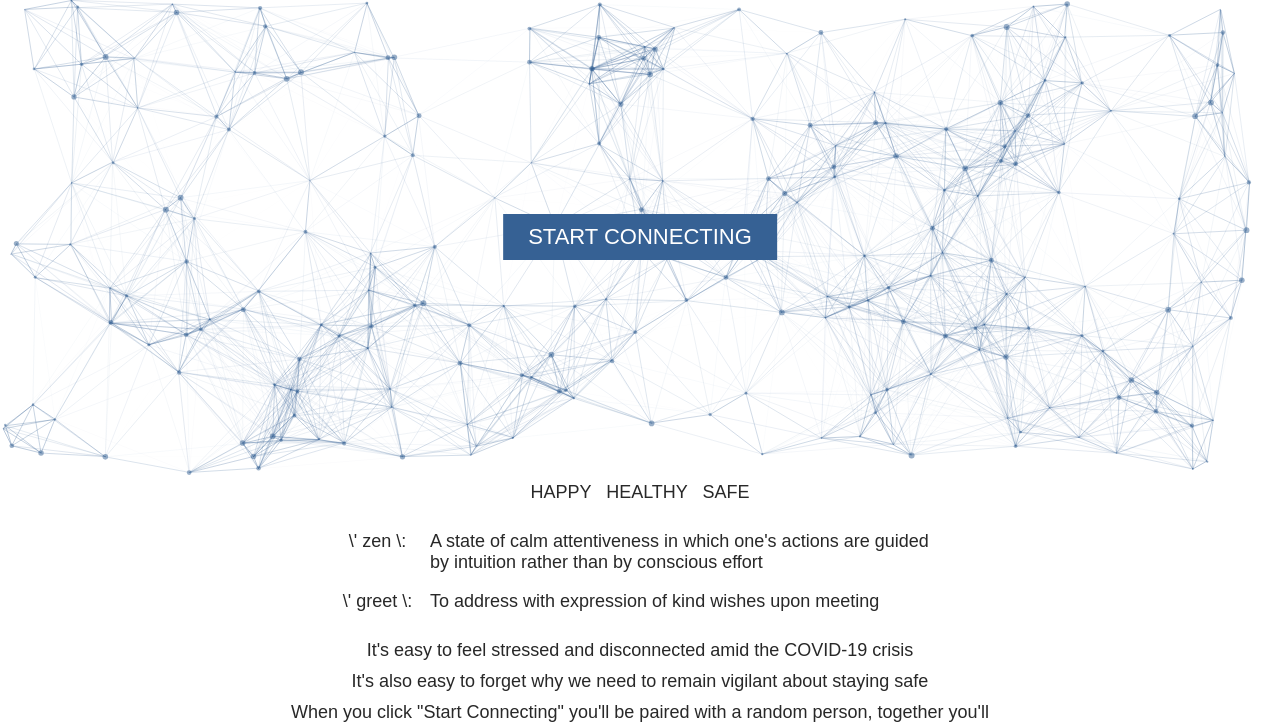
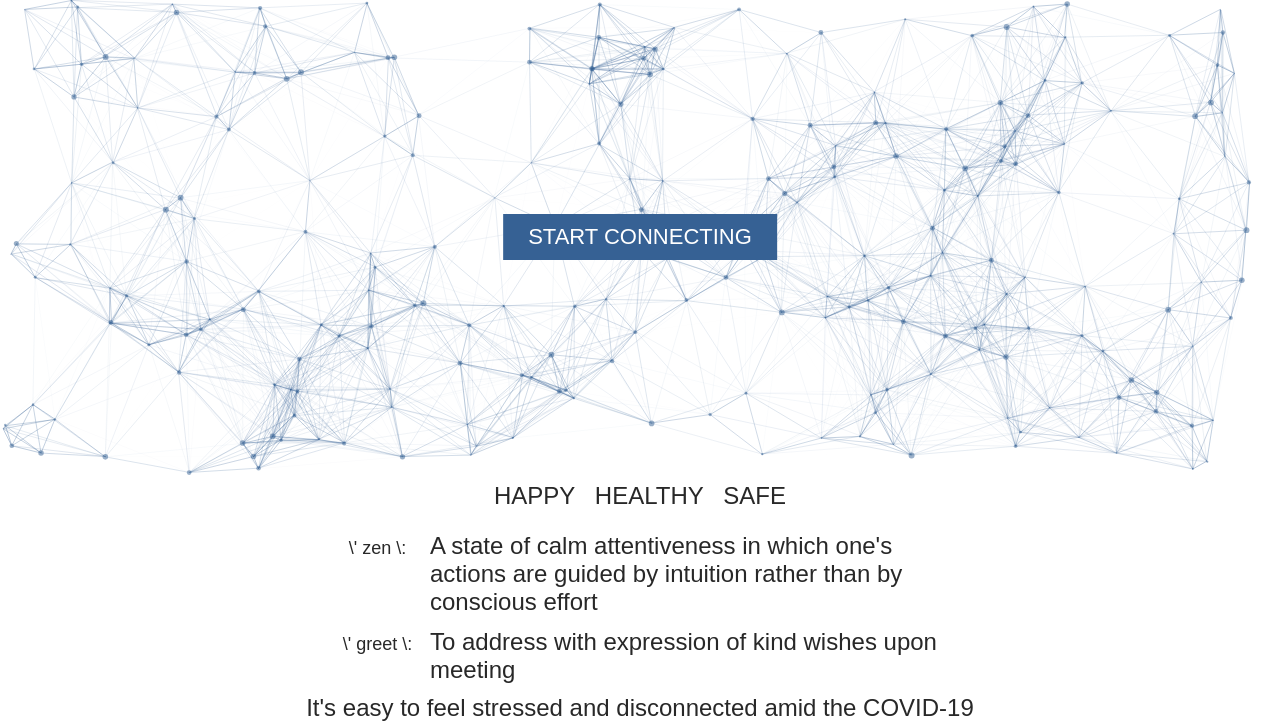
Before and after one commit to Fairnia/simple, a website: page public/index.html in a window 1280 px wide. Shown: the part 83-807 px from the top of the page. Drawn offline with nearby package versions, Linux system fonts and the light colour scheme; animation ran at ten frames a second; a web font is replaced by a local one.

Commit message:
updated font-size

```diff
--- a/public/css/style.css
+++ b/public/css/style.css
@@ -142,6 +142,10 @@ header{
   #local_video{
     width:20%;
   }
+  .homepage-text{
+    font-size: 18px;
+  }
+
 }
 #greetings{
   text-align: center;
@@ -228,7 +232,7 @@ a.connect{
 
 .homepage-text{
   text-align: center;
-  font-size: 18px;
+  font-size: 24px;
   padding: 5px;
   max-width: 700px;
   margin: 0 auto;
```
